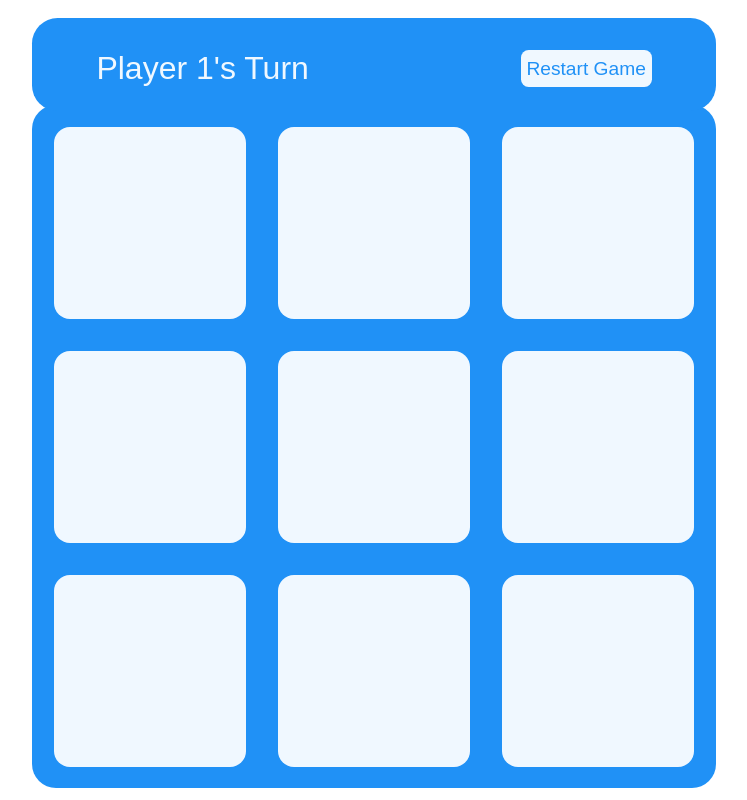
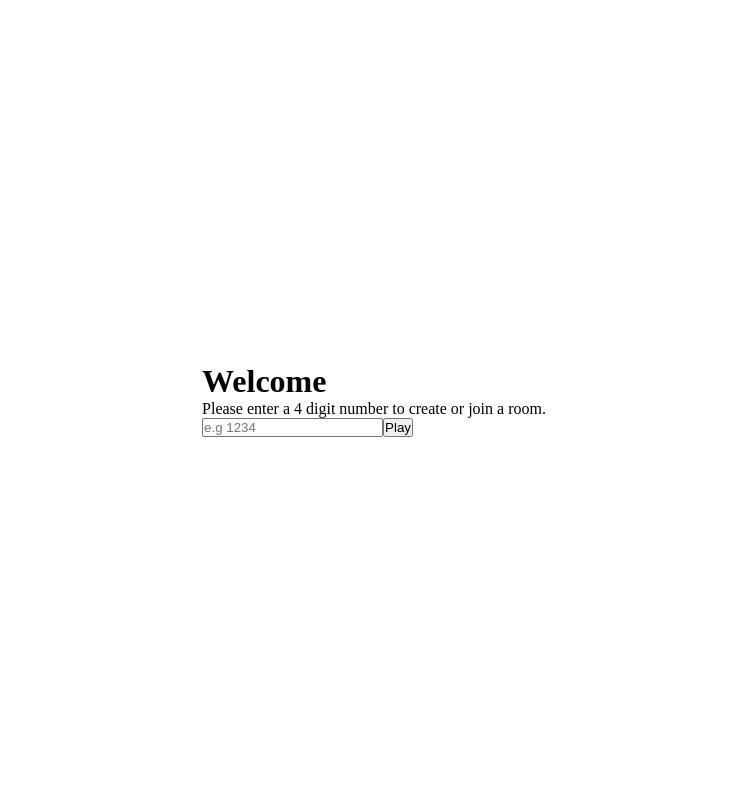
Before and after one commit to sp3cia1/multiplayer-tictactoe-chat, a React (Vite) app in the folder client/: page / in a window 1280 px wide. Shown: the whole page, without its empty margins (266-1013 px from the left). Built offline with nearby package versions, Linux system fonts and the light colour scheme.

Commit message:
completed the login component and create the Home page which will open when user sets a room Id

```diff
--- a/client/src/App.jsx
+++ b/client/src/App.jsx
@@ -1,79 +1,68 @@
+// import { useState } from "react"
+// import Cell from "./components/cell"
+// import InfoBoard from "./components/InfoBoard"
 import { useState } from "react"
-import Cell from "./components/cell"
-import InfoBoard from "./components/InfoBoard"
+import Home from "./Home"
+import Login from "./components/Login"
 
 function App() {
-  const cells = [1,2,3,4,5,6,7,8,9]
+  const [roomId, setRoomId] = useState("")
 
-  const necessaryNums = [3,5,7] //every winning combination includes these numbers
-  const winningCombinations =[
-    [3,5,7],[1,5,9],
-    [1,2,3],[4,5,6],[7,8,9],
-    [3,6,9],[2,5,8],[1,4,7]
-  ]
+  // const necessaryNums = [3,5,7] //every winning combination includes these numbers
+  // const winningCombinations =[
+  //   [3,5,7],[1,5,9],
+  //   [1,2,3],[4,5,6],[7,8,9],
+  //   [3,6,9],[2,5,8],[1,4,7]
+  // ]
 
-  const [currentPlayer, setCurrentPlayer] = useState('p1')
-  const [gameFinished, setGameFinished] = useState(false)
-  const [p1Cells, setP1Cells] = useState([])
-  const [p2Cells, setP2Cells] = useState([])
+  // const [currentPlayer, setCurrentPlayer] = useState('p1')
+  // const [gameFinished, setGameFinished] = useState(false)
+  // const [p1Cells, setP1Cells] = useState([])
+  // const [p2Cells, setP2Cells] = useState([])
 
 
-  function handleClick(id) {
-    if (!gameFinished){
-      if(currentPlayer == 'p1'){
-        const updatedP1Cells = [...p1Cells,id];
-        setP1Cells(updatedP1Cells)
-        checkWin(updatedP1Cells)
-        setCurrentPlayer('p2')
-      } else {
-        const updatedP2Cells = [...p2Cells,id];
-        setP2Cells(updatedP2Cells)
-        checkWin(updatedP2Cells)
-        setCurrentPlayer('p1')
-      }
-    }
-  }
+  // function handleClick(id) {
+  //   if (!gameFinished){
+  //     if(currentPlayer == 'p1'){
+  //       const updatedP1Cells = [...p1Cells,id];
+  //       setP1Cells(updatedP1Cells)
+  //       checkWin(updatedP1Cells)
+  //       setCurrentPlayer('p2')
+  //     } else {
+  //       const updatedP2Cells = [...p2Cells,id];
+  //       setP2Cells(updatedP2Cells)
+  //       checkWin(updatedP2Cells)
+  //       setCurrentPlayer('p1')
+  //     }
+  //   }
+  // }
 
-  //helper function to check for winning combos
-  const hasWinningCombo = (playerMoves, winningCombos) => {
-    return winningCombos.some(combo => combo.every(num => playerMoves.includes(num)));
-  };
+  // //helper function to check for winning combos
+  // const hasWinningCombo = (playerMoves, winningCombos) => {
+  //   return winningCombos.some(combo => combo.every(num => playerMoves.includes(num)));
+  // };
 
-  function checkWin(playerCells){
-    if(playerCells.length > 2 && playerCells.some(num => necessaryNums.includes(num)) ) {
-      if(hasWinningCombo(playerCells, winningCombinations)){
-        console.log(`${currentPlayer} WON, player moves ${playerCells}`)
+  // function checkWin(playerCells){
+  //   if(playerCells.length > 2 && playerCells.some(num => necessaryNums.includes(num)) ) {
+  //     if(hasWinningCombo(playerCells, winningCombinations)){
+  //       console.log(`${currentPlayer} WON, player moves ${playerCells}`)
 
-        setGameFinished(prev => !prev)
-      }
-    }
-  }
+  //       setGameFinished(prev => !prev)
+  //     }
+  //   }
+  // }
 
-  function handleRestart(){
-    setP1Cells([])
-    setP2Cells([])
-    setCurrentPlayer('p1')
-    setGameFinished(false)
-  }
+  // function handleRestart(){
+  //   setP1Cells([])
+  //   setP2Cells([])
+  //   setCurrentPlayer('p1')
+  //   setGameFinished(false)
+  // }
 
-  return (
-    <>
-      <InfoBoard gameFinished = { gameFinished } currentPlayer = { currentPlayer } handleRestart = {handleRestart}/>
-      <div className="board">
-
-        {
-          cells.map((id) => (
-            <Cell
-              key = {id}
-              id = {id}
-              p1Cells = {p1Cells}
-              p2Cells = {p2Cells}
-              handleClick = {handleClick}
-            />
-          ))
-        }
-      </div>
-    </>
+  return roomId ? (
+      <Home roomId = {roomId}/>
+  ) : (
+    <Login onSubmit = {setRoomId}/>
   )
 }
 
--- /dev/null
+++ b/client/src/Home.jsx
@@ -0,0 +1,27 @@
+import InfoBoard from "./components/InfoBoard"
+import Cell from "./components/cell"
+
+function Home({roomId}){
+    console.log("roomId", roomId)
+    const cells = [1,2,3,4,5,6,7,8,9]
+    return(
+        <>
+            <InfoBoard />
+            <div className="board">
+                {
+                cells.map((id) => (
+                    <Cell
+                    key = {id}
+                    id = {id}
+                    // p1Cells = {p1Cells}
+                    // p2Cells = {p2Cells}
+                    // handleClick = {handleClick}
+                    />
+                ))
+                }
+            </div>
+        </>
+    )
+}
+
+export default Home
--- a/client/src/components/Cell.jsx
+++ b/client/src/components/Cell.jsx
@@ -2,8 +2,10 @@ function Cell(props){
     const { id,p1Cells,p2Cells,handleClick } = props;
 
     return(
-        <div className="cell" onClick={() => handleClick(id)}>
-            {p1Cells.includes(id) ? "X" : p2Cells.includes(id) ? "O" : " " }
+        <div className="cell"
+            // onClick={() => handleClick(id)}
+        >
+            {/* {p1Cells.includes(id) ? "X" : p2Cells.includes(id) ? "O" : " " } */}
         </div>
     )
 }
--- /dev/null
+++ b/client/src/components/Login.jsx
@@ -0,0 +1,39 @@
+import { useState } from "react"
+
+function Login({onSubmit}){
+    // const { roomId, setRoomId } = props
+    //we cant directly set roomId here as in input when we are typing intially roomId will be empty but as soon as we write a single number setRoomId will be triggered and roomId will no longer be falsy and so Home component will be called.
+    const [input, setInput] = useState("")
+    const [error, setError] = useState("")
+
+    console.log(input)
+
+    function handleSubmit(e){
+        e.preventDefault();
+        if (/^\d{4}$/.test(input)) {
+            setError("");
+            onSubmit(input)
+        } else {
+            setError("Please enter a 4-digit number.");
+        }
+    }
+
+    return(
+        <div>
+            <h1>Welcome</h1>
+            <p>Please enter a 4 digit number to create or join a room.</p>
+            <form onSubmit={handleSubmit}>
+                <input
+                    type="text"
+                    value={input}
+                    placeholder="e.g 1234"
+                    onChange={(e)=>setInput(e.target.value)}
+                />
+                {error && <p>{error}</p>}
+                <button type="submit">Play</button>
+            </form>
+        </div>
+    )
+}
+
+export default Login
```
